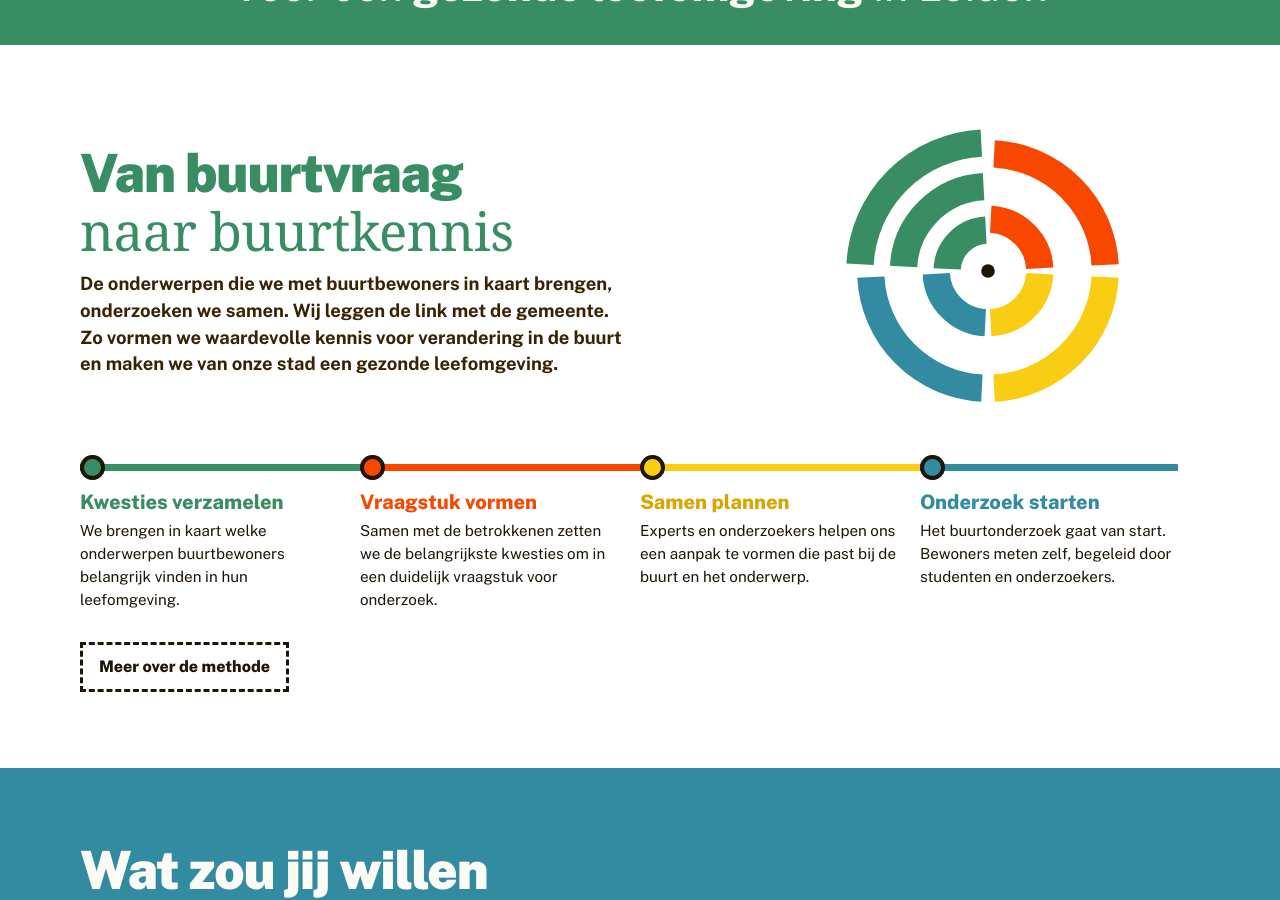
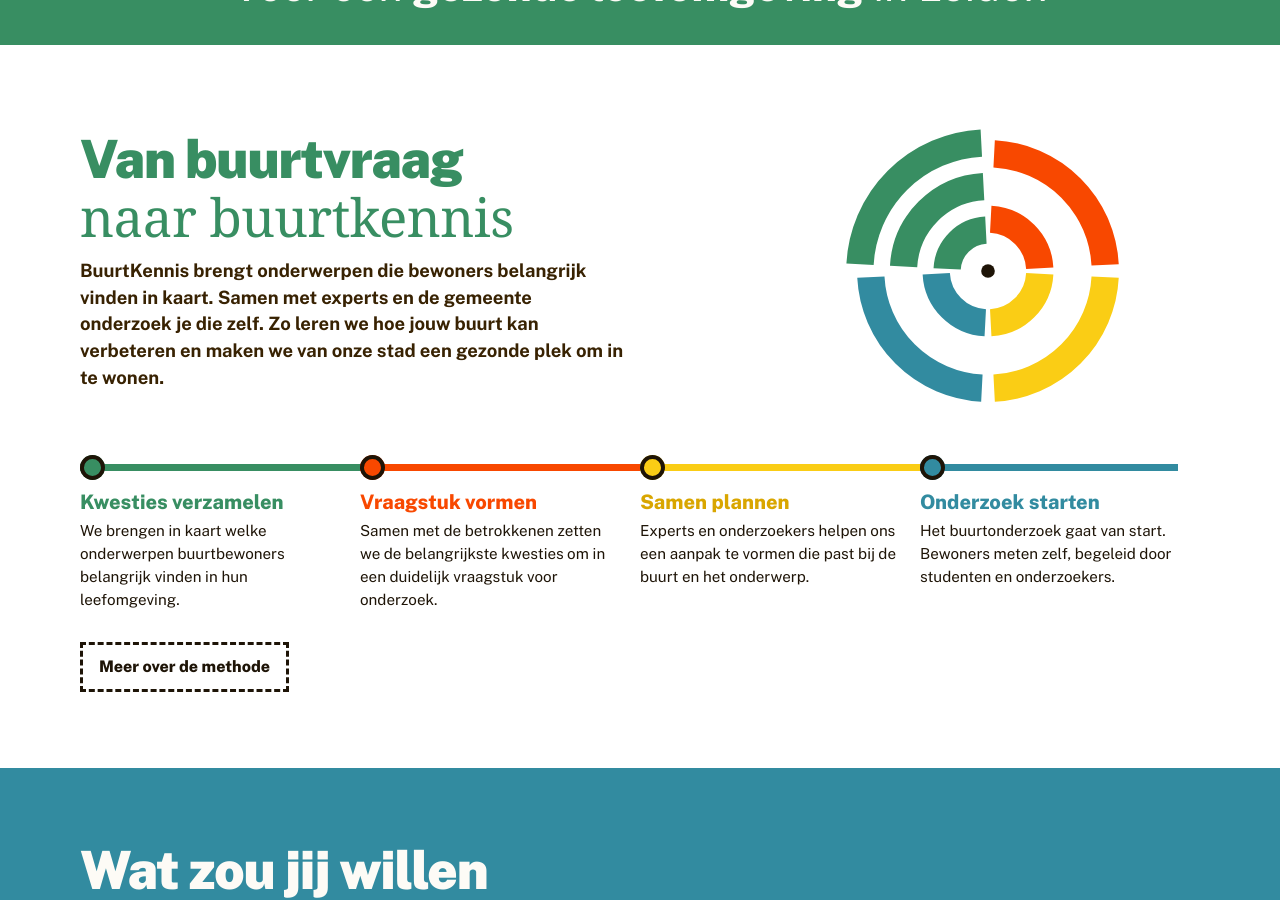
Before and after one commit to CitizenScienceLab/buurtkennis, a Jekyll site: the page built from index.html, in a window 1280 px wide and 900 px high, scrolled down 547 px. Built offline with Jekyll 4.4.1, drawn with Linux system fonts in a browser that asks for light colours; some web fonts are replaced.

Commit message:
Update _data/home.yml (via Pages CMS)

```diff
--- a/_data/home.yml
+++ b/_data/home.yml
@@ -27,10 +27,10 @@
       studenten en onderzoekers.
 beleid_kop: Van buurtvraag
 beleid_kop_onder: naar buurtkennis
-beleid_tekst: De onderwerpen die we met buurtbewoners in kaart brengen,
-  onderzoeken we samen. Wij leggen de link met de gemeente. Zo vormen we
-  waardevolle kennis voor verandering in de buurt en maken we van onze stad een
-  gezonde leefomgeving.
+beleid_tekst: BuurtKennis brengt onderwerpen die bewoners belangrijk vinden in
+  kaart. Samen met experts en de gemeente onderzoek je die zelf. Zo leren we hoe
+  jouw buurt kan verbeteren en maken we van onze stad een gezonde plek om in te
+  wonen.
 themas_kop: Wat zou jij willen
 themas_kop_onder: onderzoeken?
 themas_tekst: Bewoners bepalen zelf wat ze met Buurtkennis willen onderzoeken.
```
